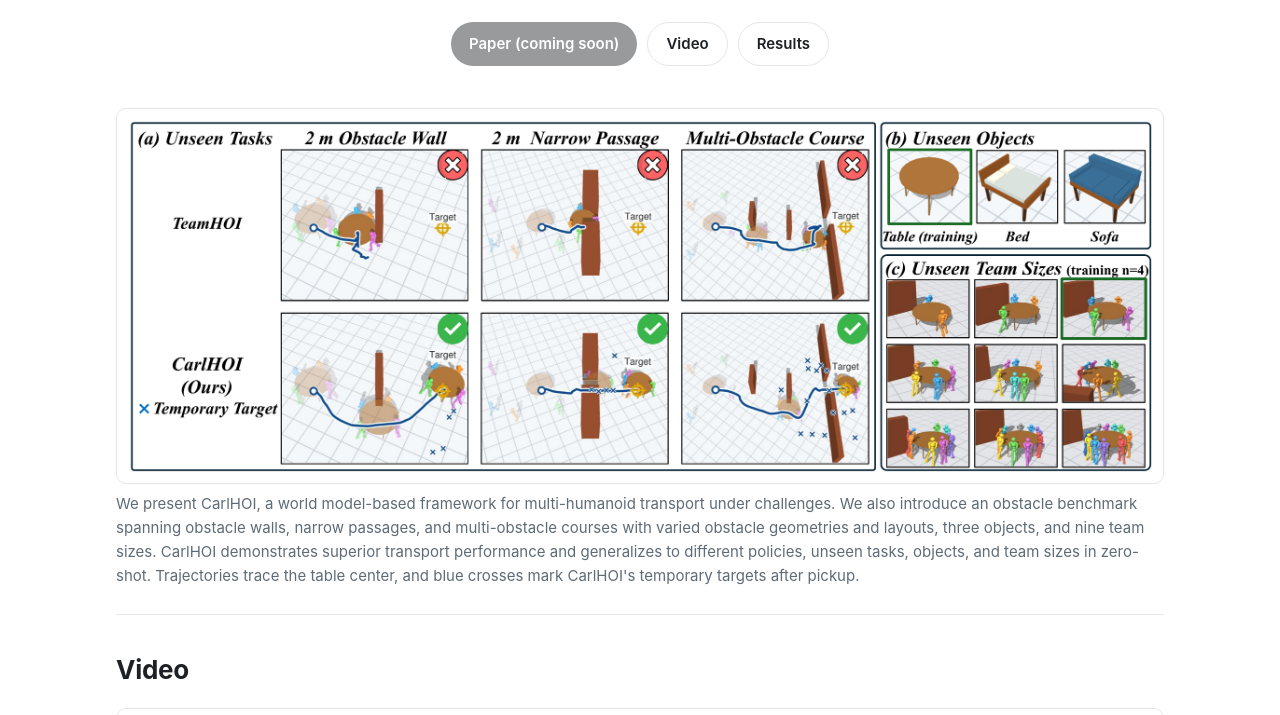
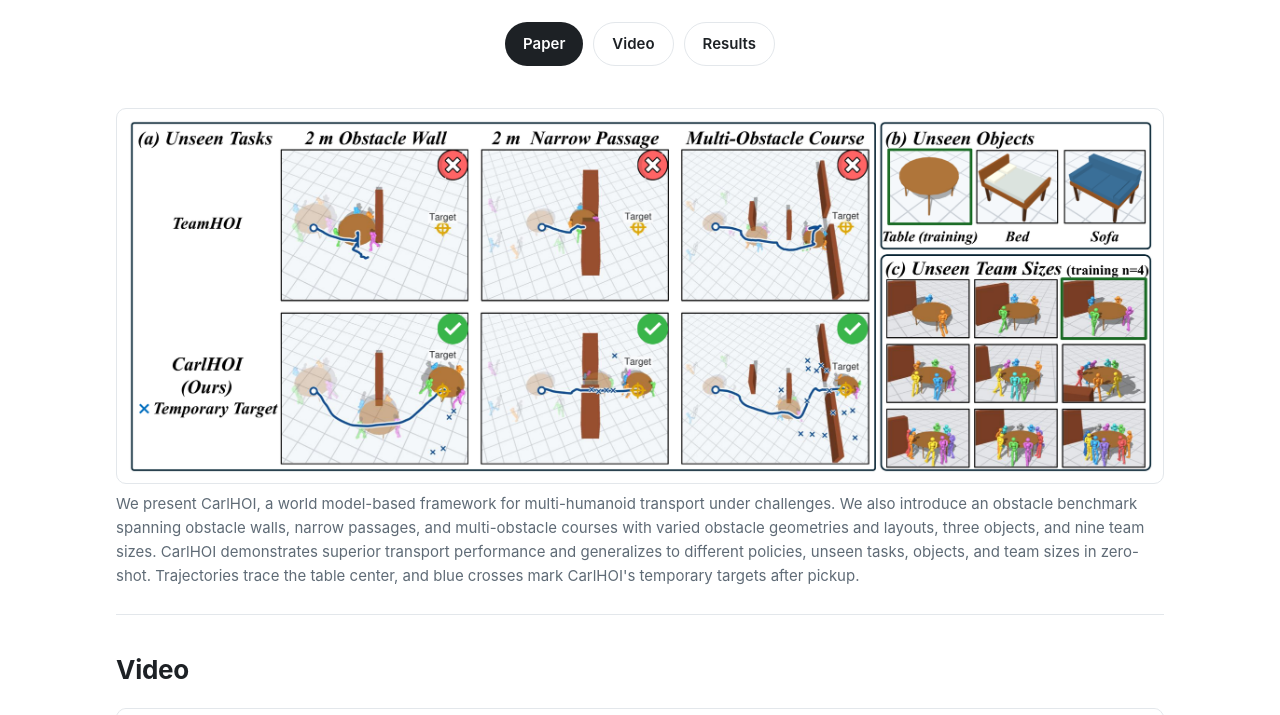
Before and after one commit to carlhoi/carlhoi.github.io, a plain HTML site: page index.html in a window 1280 px wide. Shown: the part 138-853 px from the top of the page. Drawn offline with Linux system fonts and the light colour scheme; grey boxes are pictures that could not be loaded.

Commit message:
Link paper on arXiv

```diff
--- a/index.html
+++ b/index.html
@@ -76,7 +76,7 @@
   <h1><span class="line"><span class="name">CarlHOI</span>: Counterfactual Predictive Imagination for Generalizable</span><br>
     <span class="line">Multi-Humanoid Object Interaction under Constrained Environments</span></h1>
   <div class="buttons">
-    <a class="btn disabled" href="#" aria-disabled="true">Paper (coming soon)</a>
+    <a class="btn" href="https://arxiv.org/abs/2611.29749" target="_blank" rel="noopener">Paper</a>
     <a class="btn secondary" href="#video">Video</a>
     <a class="btn secondary" href="#results">Results</a>
   </div>
```
